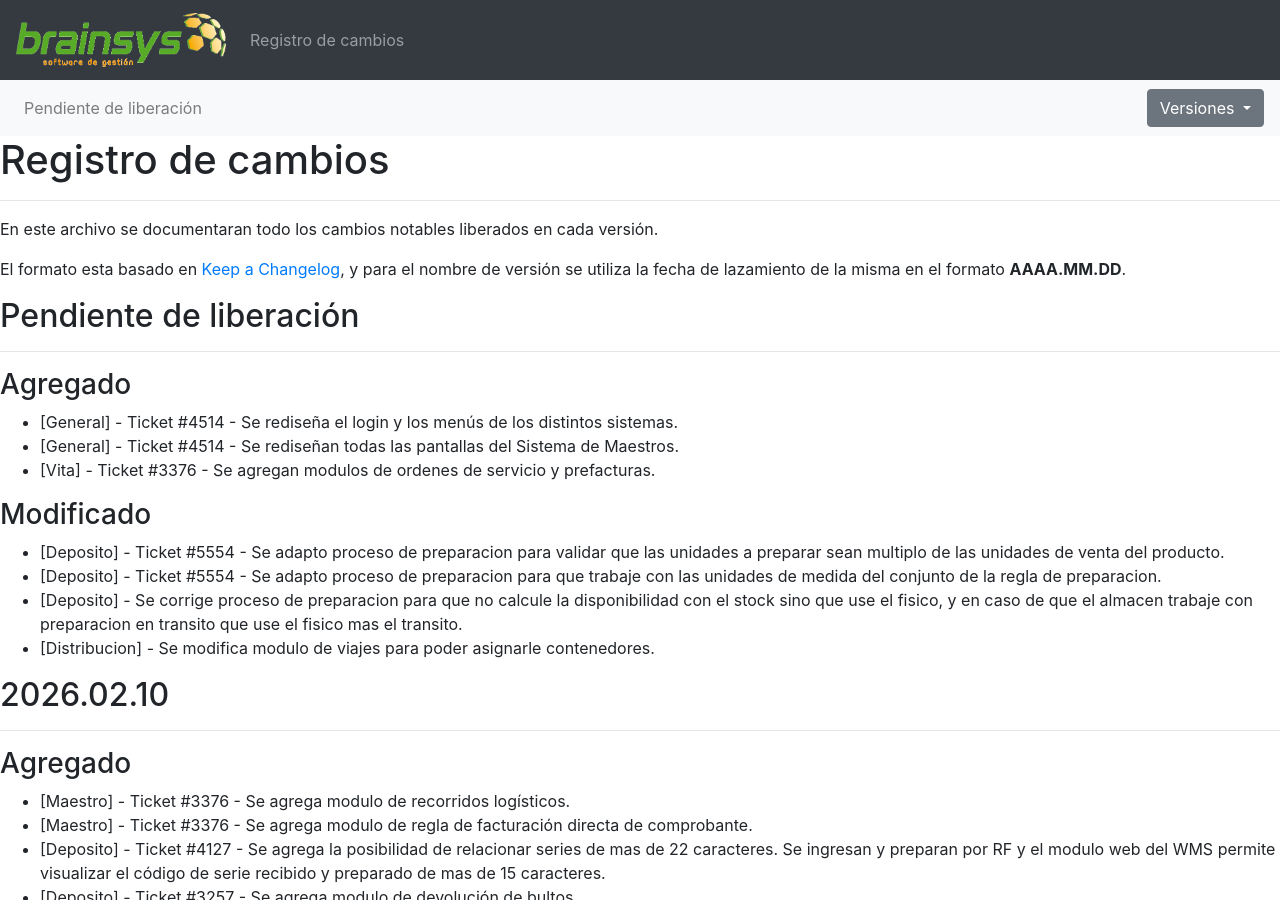
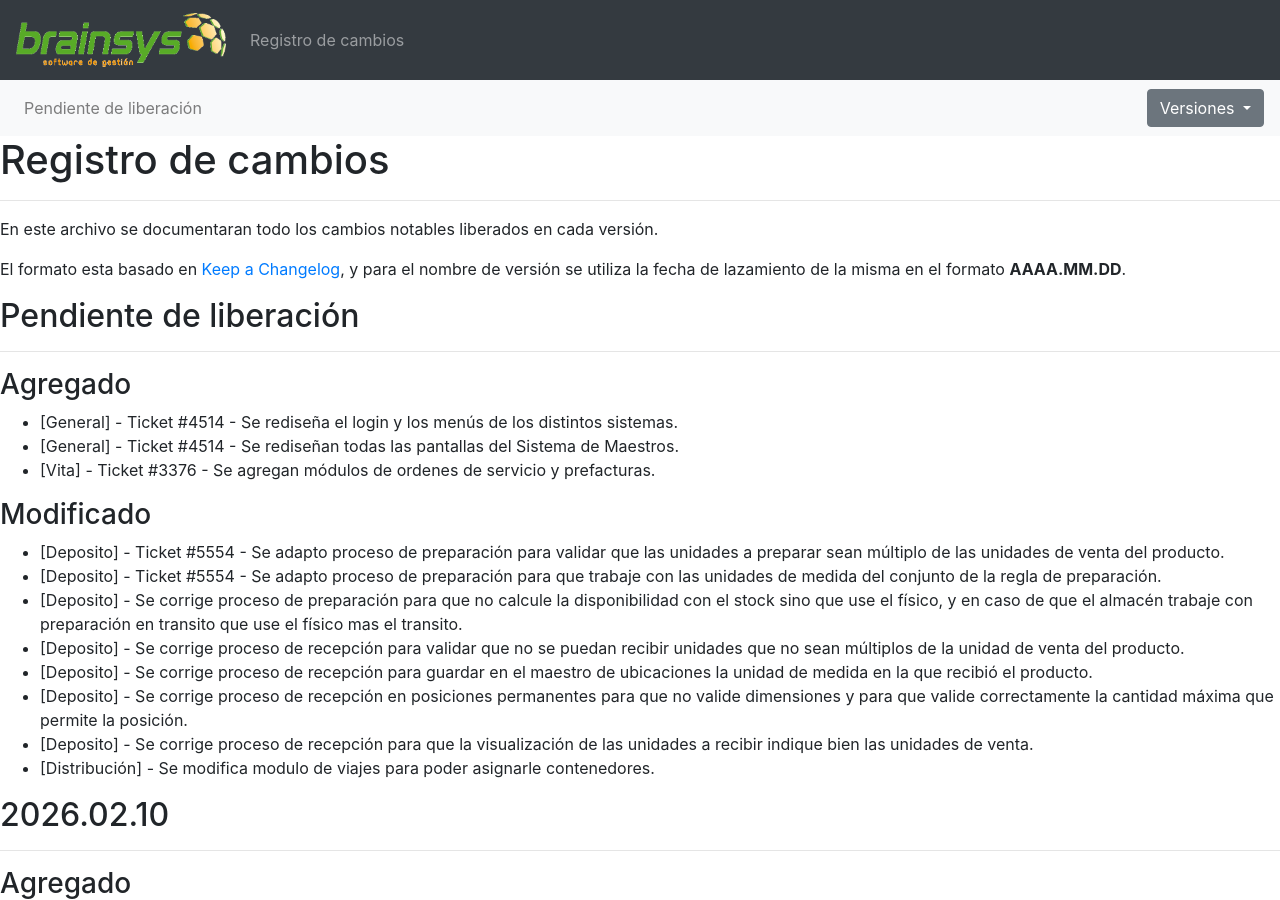
Before and after one commit to brainsys-arsaad/versionado, a Jekyll site: the page built from registro-cambios.markdown, in a window 1280 px wide and 900 px high. Built offline with Jekyll 4.4.1, drawn with Linux system fonts in a browser that asks for light colours.

Commit message:
Update registro-cambios.markdown

```diff
--- a/registro-cambios.markdown
+++ b/registro-cambios.markdown
@@ -128,13 +128,17 @@ El formato esta basado en [Keep a Changelog](https://keepachangelog.com/es-ES/1.
 
 - [General] - Ticket #4514 - Se rediseña el login y los menús de los distintos sistemas.
 - [General] - Ticket #4514 - Se rediseñan todas las pantallas del Sistema de Maestros.
-- [Vita] - Ticket #3376 - Se agregan modulos de ordenes de servicio y prefacturas.
+- [Vita] - Ticket #3376 - Se agregan módulos de ordenes de servicio y prefacturas.
 
 ### Modificado
-- [Deposito] - Ticket #5554 - Se adapto proceso de preparacion para validar que las unidades a preparar sean multiplo de las unidades de venta del producto.
-- [Deposito] - Ticket #5554 - Se adapto proceso de preparacion para que trabaje con las unidades de medida del conjunto de la regla de preparacion.
-- [Deposito] - Se corrige proceso de preparacion para que no calcule la disponibilidad con el stock sino que use el fisico, y en caso de que el almacen trabaje con preparacion en transito que use el fisico mas el transito.
-- [Distribucion] - Se modifica modulo de viajes para poder asignarle contenedores.
+- [Deposito] - Ticket #5554 - Se adapto proceso de preparación para validar que las unidades a preparar sean múltiplo de las unidades de venta del producto.
+- [Deposito] - Ticket #5554 - Se adapto proceso de preparación para que trabaje con las unidades de medida del conjunto de la regla de preparación.
+- [Deposito] - Se corrige proceso de preparación para que no calcule la disponibilidad con el stock sino que use el físico, y en caso de que el almacén trabaje con preparación en transito que use el físico mas el transito.
+- [Deposito] - Se corrige proceso de recepción para validar que no se puedan recibir unidades que no sean múltiplos de la unidad de venta del producto.
+- [Deposito] - Se corrige proceso de recepción para guardar en el maestro de ubicaciones la unidad de medida en la que recibió el producto.
+- [Deposito] - Se corrige proceso de recepción en posiciones permanentes para que no valide dimensiones y para que valide correctamente la cantidad máxima que permite la posición.
+- [Deposito] - Se corrige proceso de recepción para que la visualización de las unidades a recibir indique bien las unidades de venta.
+- [Distribución] - Se modifica modulo de viajes para poder asignarle contenedores.
 
 ## 2026.02.10
 ---
```
